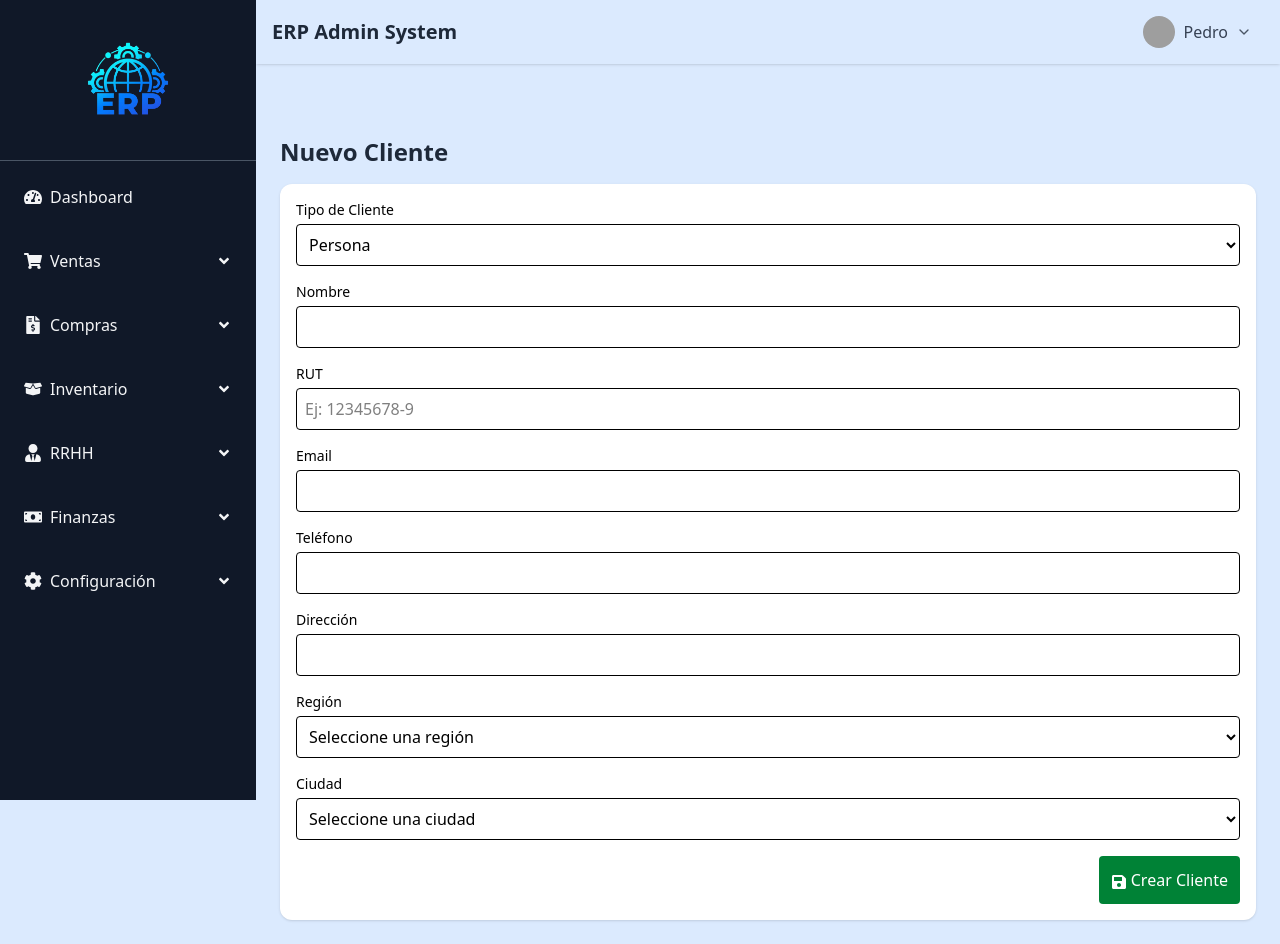
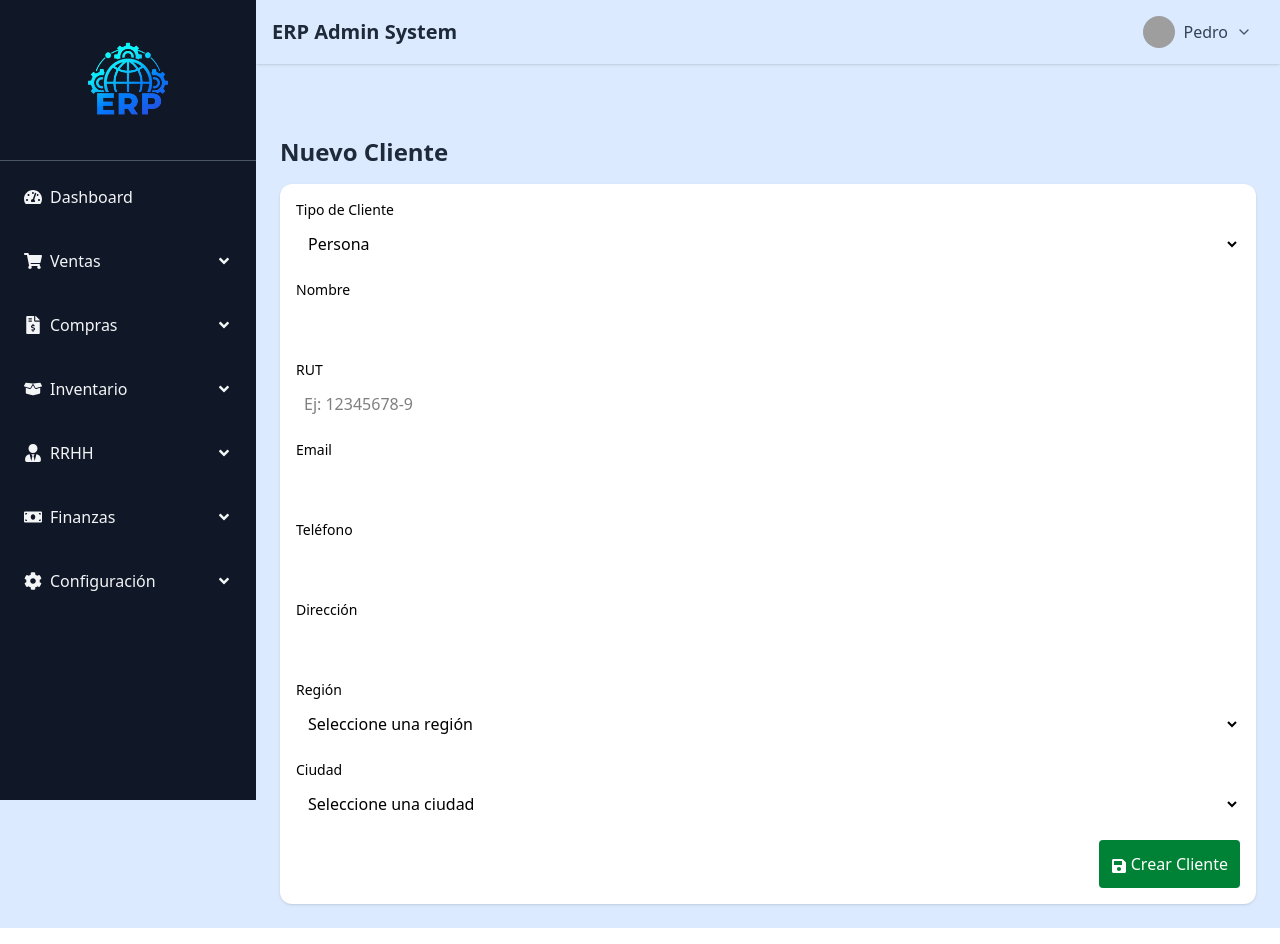
Before and after one commit to PPOSM1993/online_store_drf_react, a React (Vite) app in the folder frontend/: page /customers/create in a window 1280 px wide. Built offline with nearby package versions, Linux system fonts and the light colour scheme; sample sign-in values are in the browser's storage; grey boxes are pictures that could not be loaded.

Commit message:
se cambian el formato del frontend de Clientes

```diff
--- a/frontend/src/components/Sidebar.jsx
+++ b/frontend/src/components/Sidebar.jsx
@@ -110,7 +110,7 @@ const Sidebar = ({ isOpen, toggleSidebar }) => {
           label="Inventario"
           submenu={[
             { label: "Productos", href: "#" },
-            { label: "Categorías", href: "#" },
+            { label: "Categorías", href: "/category" },
           ]}
           open={openSubmenu}
           setOpen={setOpenSubmenu}
--- a/frontend/src/pages/CustomerForm.jsx
+++ b/frontend/src/pages/CustomerForm.jsx
@@ -104,7 +104,7 @@ const CustomerForm = () => {
                             <div>
                                 <label className="block text-sm font-medium">Tipo de Cliente</label>
                                 <select name="customer_type" value={formData.customer_type} onChange={handleChange}
-                                    className="w-full mt-1 p-2 border rounded">
+                                    className="w-full mt-1 p-2 border rounded border-none focus:outline-none focus:ring-2 focus:ring-blue-600 focus:border-transparent">
                                     <option value="individual">Persona</option>
                                     <option value="company">Empresa</option>
                                 </select>
@@ -115,19 +115,19 @@ const CustomerForm = () => {
                                 <div>
                                     <label className="block text-sm font-medium">Nombre</label>
                                     <input type="text" name="full_name" value={formData.full_name} onChange={handleChange}
-                                        className="w-full mt-1 p-2 border rounded" />
+                                        className="w-full mt-1 p-2 border rounded border-none focus:outline-none focus:ring-2 focus:ring-blue-600 focus:border-transparent" />
                                 </div>
                             ) : (
                                 <>
                                     <div>
                                         <label className="block text-sm font-medium">Razón Social</label>
                                         <input type="text" name="company" value={formData.company} onChange={handleChange}
-                                            className="w-full mt-1 p-2 border rounded" />
+                                            className="w-full mt-1 p-2 border rounded border-none focus:outline-none focus:ring-2 focus:ring-blue-600 focus:border-transparent" />
                                     </div>
                                     <div>
                                         <label className="block text-sm font-medium">Giro Comercial</label>
                                         <input type="text" name="bussiness_activity" value={formData.bussiness_activity} onChange={handleChange}
-                                            className="w-full mt-1 p-2 border rounded" />
+                                            className="w-full mt-1 p-2 border rounded border-none focus:outline-none focus:ring-2 focus:ring-blue-600 focus:border-transparent" />
                                     </div>
                                 </>
                             )}
@@ -136,32 +136,32 @@ const CustomerForm = () => {
                             <div>
                                 <label className="block text-sm font-medium">RUT</label>
                                 <input type="text" name="tax_id" value={formData.tax_id} onChange={handleChange}
-                                    className="w-full mt-1 p-2 border rounded" placeholder="Ej: 12345678-9" />
+                                    className="w-full mt-1 p-2 border rounded border-none focus:outline-none focus:ring-2 focus:ring-blue-600 focus:border-transparent" placeholder="Ej: 12345678-9" />
                             </div>
 
                             <div>
                                 <label className="block text-sm font-medium">Email</label>
                                 <input type="email" name="email" value={formData.email} onChange={handleChange}
-                                    className="w-full mt-1 p-2 border rounded" disabled={!!id} />
+                                    className="w-full mt-1 p-2 border rounded border-none focus:outline-none focus:ring-2 focus:ring-blue-600 focus:border-transparent" disabled={!!id} />
                             </div>
 
                             <div>
                                 <label className="block text-sm font-medium">Teléfono</label>
                                 <input type="text" name="phone" value={formData.phone} onChange={handleChange}
-                                    className="w-full mt-1 p-2 border rounded" disabled={!!id} />
+                                    className="w-full mt-1 p-2 border rounded border-none focus:outline-none focus:ring-2 focus:ring-blue-600 focus:border-transparent" disabled={!!id} />
                             </div>
 
                             <div>
                                 <label className="block text-sm font-medium">Dirección</label>
                                 <input type="text" name="address" value={formData.address} onChange={handleChange}
-                                    className="w-full mt-1 p-2 border rounded" />
+                                    className="w-full mt-1 p-2 border rounded border-none focus:outline-none focus:ring-2 focus:ring-blue-600 focus:border-transparent" />
                             </div>
 
                             {/* Región y ciudad */}
                             <div>
                                 <label className="block text-sm font-medium">Región</label>
                                 <select name="region" value={formData.region} onChange={handleChange}
-                                    className="w-full mt-1 p-2 border rounded">
+                                    className="w-full mt-1 p-2 border rounded border-none focus:outline-none focus:ring-2 focus:ring-blue-600 focus:border-transparent">
                                     <option value="">Seleccione una región</option>
                                     {regions.map(r => (
                                         <option key={r.pk} value={r.pk}>{r.fields.name}</option>
@@ -172,7 +172,7 @@ const CustomerForm = () => {
                             <div>
                                 <label className="block text-sm font-medium">Ciudad</label>
                                 <select name="city" value={formData.city} onChange={handleChange}
-                                    className="w-full mt-1 p-2 border rounded">
+                                    className="w-full mt-1 p-2 border rounded border-none focus:outline-none focus:ring-2 focus:ring-blue-600 focus:border-transparent">
                                     <option value="">Seleccione una ciudad</option>
                                     {cities
                                         .filter(c => c.fields.region === parseInt(formData.region))
```
